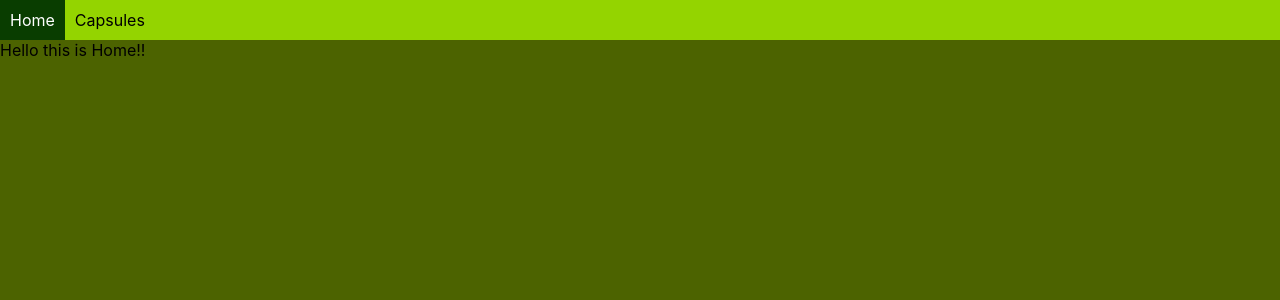
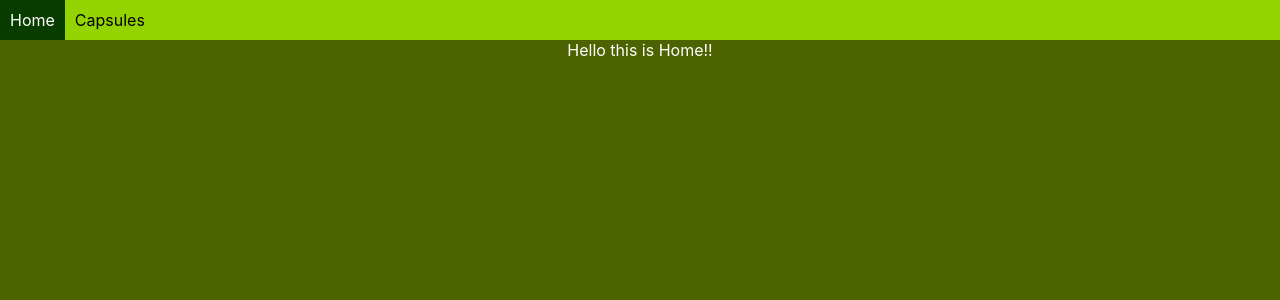
Before and after one commit to nkizito92/Stellas-Capsules, a React (Create React App) app: page / in a window 1280 px wide. Shown: the top 300 px of the page. Built offline with nearby package versions, Linux system fonts and the light colour scheme.

Commit message:
imported capsules and viewcapsule components

```diff
--- a/src/App.js
+++ b/src/App.js
@@ -1,15 +1,20 @@
 import {BrowserRouter as Router, Routes, Route} from "react-router-dom"
 import Home from './components/index'
 import Navigation from './components/navComponent/Navigation';
+import Capsules from './components/capsulesComponent/Capsules'
+import ViewCapsule from "./components/capsulesComponent/ViewCapsule";
 import './App.css';
 
 function App() {
+  // make nav bump to a section in the page
   return (
-    <div>
+    <div className="mainCenter">
       <Router>
         <Navigation />
         <Routes>
           <Route exact path='/' element={<Home />}/>
+          <Route exact path='/capsules' element={<Capsules />}/>
+          <Route exact path='/capsules/:id' element={<ViewCapsule />}/>
         </Routes>
       </Router>
     </div>
```
